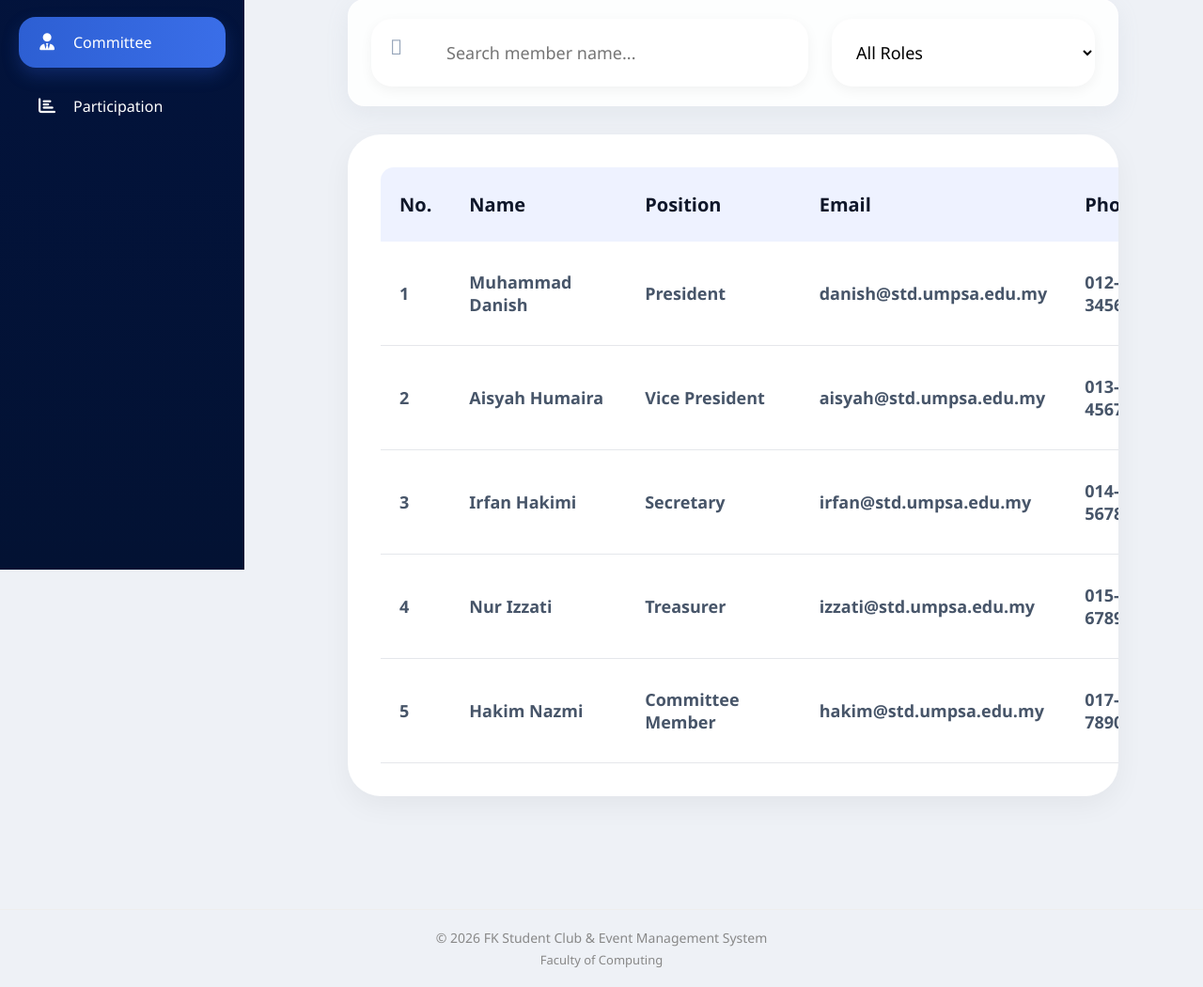
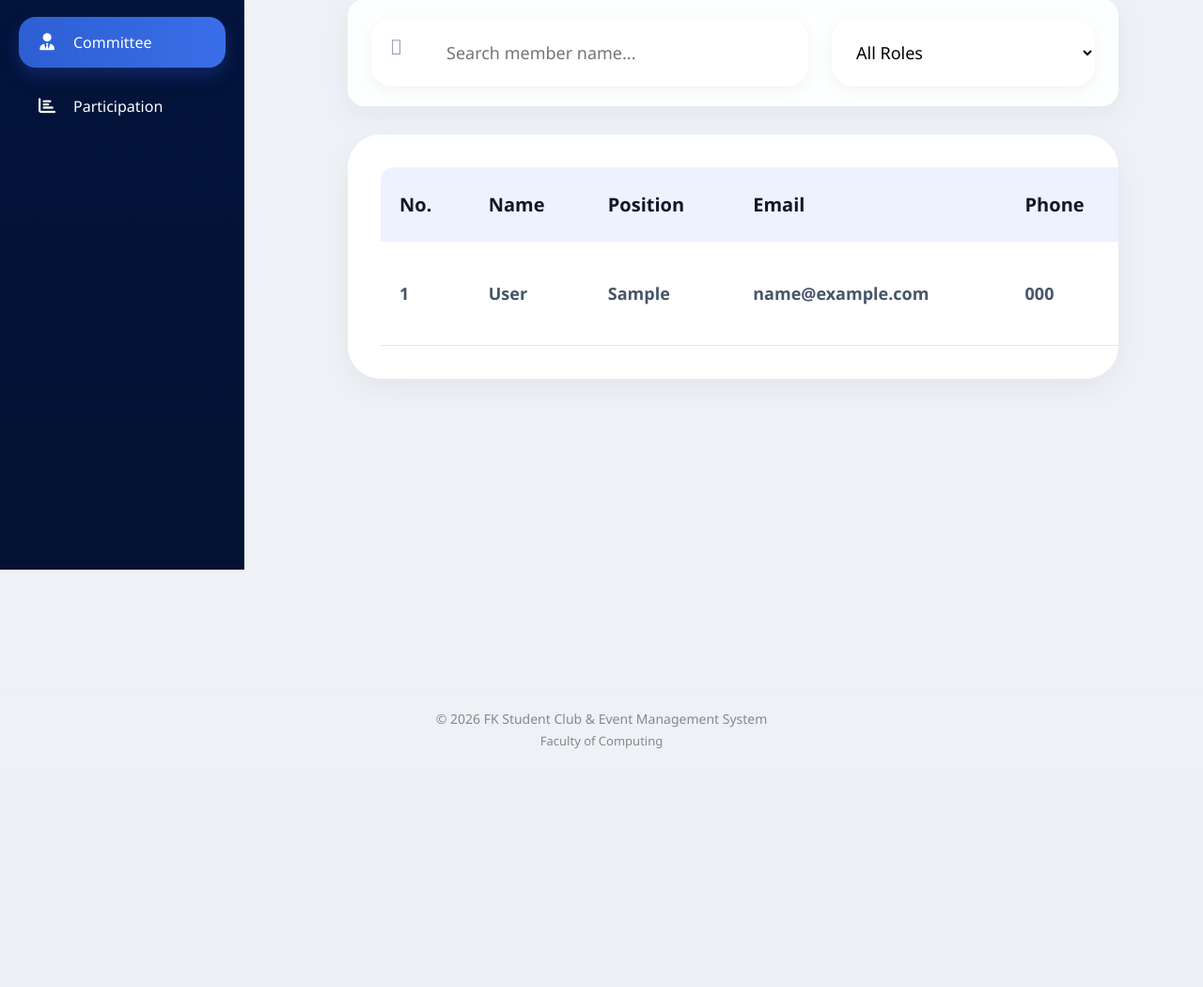
Before and after one commit to WEB-KITA-II-8/PROJECT-, a PHP site: page /Admin/manage_committee.php in a window 1280 px wide. Shown: the part 435-1485 px from the top of the page at 94% size. After the commit the page ends 1231 px from the top, so only its background shows below. Run offline with PHP 8.4, Linux system fonts and the light colour scheme; a user stored in the database is signed in; tables that the repository leaves empty or names only in its code hold one stand-in row (values such as "Sample post").

Commit message:
Add files via upload

```diff
--- a/Project_FK_Club/Admin/addcommittee.php
+++ b/Project_FK_Club/Admin/addcommittee.php
@@ -15,7 +15,7 @@ if ($_SERVER["REQUEST_METHOD"] === "POST" && isset($_POST['save_member'])) {
     $host     = "localhost";
     $db_user  = "root";
     $db_pass  = "";
-    $db_name  = "your_database_name";
+    $db_name  = "fk_student_club_event";
 
     $conn = new mysqli($host, $db_user, $db_pass, $db_name);
 
--- a/Project_FK_Club/Admin/manage_committee.php
+++ b/Project_FK_Club/Admin/manage_committee.php
@@ -8,50 +8,30 @@ session_start();
 $user_name = $_SESSION['full_name'] ?? 'Admin';
 $user_role = 'Administrator';
 
-// Dummy Data Example
-$committeeMembers = [
+// 1. DATABASE CONNECTION CONFIGURATION
+$host     = "localhost";
+$db_user  = "root";
+$db_pass  = "";
+$db_name  = "fk_student_club_event";
 
-    [
-        'id' => 1,
-        'name' => 'Muhammad Danish',
-        'position' => 'President',
-        'email' => 'danish@std.umpsa.edu.my',
-        'phone' => '012-3456789'
-    ],
+$conn = new mysqli($host, $db_user, $db_pass, $db_name);
 
-    [
-        'id' => 2,
-        'name' => 'Aisyah Humaira',
-        'position' => 'Vice President',
-        'email' => 'aisyah@std.umpsa.edu.my',
-        'phone' => '013-4567890'
-    ],
+// Check if connection succeeded
+if ($conn->connect_error) {
+    die("Database connection failed: " . $conn->connect_error);
+}
 
-    [
-        'id' => 3,
-        'name' => 'Irfan Hakimi',
-        'position' => 'Secretary',
-        'email' => 'irfan@std.umpsa.edu.my',
-        'phone' => '014-5678901'
-    ],
+// 2. FETCH DYNAMIC DATA FROM THE DATABASE
+$query = "SELECT id, fullname, position, email, phone FROM committee_members ORDER BY id DESC";
+$result = $conn->query($query);
 
-    [
-        'id' => 4,
-        'name' => 'Nur Izzati',
-        'position' => 'Treasurer',
-        'email' => 'izzati@std.umpsa.edu.my',
-        'phone' => '015-6789012'
-    ],
-
-    [
-        'id' => 5,
-        'name' => 'Hakim Nazmi',
-        'position' => 'Committee Member',
-        'email' => 'hakim@std.umpsa.edu.my',
-        'phone' => '017-7890123'
-    ]
-
-];
+$committeeMembers = [];
+if ($result) {
+    while ($row = $result->fetch_assoc()) {
+        $committeeMembers[] = $row;
+    }
+}
+$conn->close();
 ?>
 
 <title>Manage Committee</title>
@@ -63,164 +43,98 @@ $committeeMembers = [
 
 <div class="committee-wrapper">
 
-    <!-- PAGE HEADER -->
-
     <div class="page-header">
 
         <div>
-
-            <h2>
-                Committee Members
-            </h2>
-
-            <p>
-                Manage all committee members for club activities.
-            </p>
-
+            <h2>Committee Members</h2>
+            <p>Manage all committee members for club activities.</p>
         </div>
 
-        <a href="addcommittee.php"
-        class="add-member-btn">
-
-            <i class="fas fa-plus"></i>
-            Add Member
-
+        <a href="addcommittee.php" class="add-member-btn">
+            <i class="fas fa-plus"></i> Add Member
         </a>
 
     </div>
 
-    <!-- FILTER -->
-
     <div class="filter-section">
 
         <div class="search-box">
-
             <i class="fas fa-search"></i>
-
-            <input
-            type="text"
-            id="searchInput"
-            placeholder="Search member name...">
-
+            <input type="text" id="searchInput" placeholder="Search member name...">
         </div>
 
-        <select
-        id="roleFilter"
-        class="role-filter">
-
-            <option value="">
-                All Roles
-            </option>
-
-            <option value="President">
-                President
-            </option>
-
-            <option value="Vice President">
-                Vice President
-            </option>
-
-            <option value="Secretary">
-                Secretary
-            </option>
-
-            <option value="Treasurer">
-                Treasurer
-            </option>
-
-            <option value="Committee Member">
-                Committee Member
-            </option>
-
+        <select id="roleFilter" class="role-filter">
+            <option value="">All Roles</option>
+            <option value="President">President</option>
+            <option value="Vice President">Vice President</option>
+            <option value="Secretary">Secretary</option>
+            <option value="Treasurer">Treasurer</option>
+            <option value="Committee Member">Committee Member</option>
         </select>
 
     </div>
-
-    <!-- TABLE -->
 
     <div class="committee-card">
 
         <table class="committee-table">
 
             <thead>
-
                 <tr>
-
                     <th>No.</th>
                     <th>Name</th>
                     <th>Position</th>
                     <th>Email</th>
                     <th>Phone</th>
                     <th>Action</th>
-
                 </tr>
-
             </thead>
 
             <tbody id="committeeTable">
 
+            <?php if (!empty($committeeMembers)){ ?>
                 <?php foreach($committeeMembers as $index => $member){ ?>
 
-                <tr
-                data-name="<?= strtolower($member['name']); ?>"
-                data-role="<?= $member['position']; ?>">
+                    <tr data-name="<?= strtolower(htmlspecialchars($member['fullname'])); ?>"
+                        data-role="<?= htmlspecialchars($member['position']); ?>">
+
+                        <td><?= $index + 1 ?></td>
+
+                        <td><?= htmlspecialchars($member['fullname']); ?></td>
+
+                        <td><?= htmlspecialchars($member['position']); ?></td>
+
+                        <td><?= htmlspecialchars($member['email']); ?></td>
+
+                        <td><?= htmlspecialchars($member['phone']); ?></td>
 
                         <td>
-                        <?= $index + 1 ?>
-                    </td>
-
-                    <td>
-                        <?= $member['name']; ?>
-                    </td>
-
-                    <td>
-                        <?= $member['position']; ?>
-                    </td>
-
-                    <td>
-                        <?= $member['email']; ?>
-                    </td>
-
-                    <td>
-                        <?= $member['phone']; ?>
-                    </td>
-
-                    <td>
-
                             <div class="action-buttons">
 
-                            <a href="#"
-                            class="action-btn view-btn">
-
+                                <a href="view_committee.php?id=<?= $member['id']; ?>" class="action-btn view-btn">
                                     <i class="fas fa-eye"></i>
-
                                 </a>
 
-                            <a href="#"
-                            class="action-btn edit-btn">
-
+                                <a href="edit_committee.php?id=<?= $member['id']; ?>" class="action-btn edit-btn">
                                     <i class="fas fa-pen"></i>
-
                                 </a>
 
-                            <button
-                            class="action-btn delete-btn"
-
-                            onclick="openDeleteModal(
-                            <?= $member['id']; ?>,
-                            '<?= $member['name']; ?>'
-                            )">
-
+                                <button class="action-btn delete-btn"
+                                        onclick="openDeleteModal(<?= $member['id']; ?>, '<?= addslashes(htmlspecialchars($member['fullname'])); ?>')">
                                     <i class="fas fa-trash"></i>
-
                                 </button>
 
                             </div>
-
                         </td>
 
                     </tr>
 
+                <?php } ?>
+            <?php } else { ?>
+                <tr>
+                    <td colspan="6" style="text-align: center; color: #64748b; padding: 25px;">
+                        No committee members found in database.
+                    </td>
+                </tr>
             <?php } ?>
 
             </tbody>
@@ -233,45 +147,20 @@ $committeeMembers = [
 
 </div>
 
-<!-- DELETE MODAL -->
-
-<div id="deleteModal"
-class="modal-overlay">
+<div id="deleteModal" class="modal-overlay">
 
     <div class="delete-modal">
 
         <div class="warning-icon">
-
             <i class="fas fa-exclamation-triangle"></i>
-
         </div>
 
-        <h3>
-            Confirm Delete
-        </h3>
-
-        <p id="deleteText">
-            Are you sure want to delete?
-        </p>
+        <h3>Confirm Delete</h3>
+        <p id="deleteText">Are you sure want to delete?</p>
 
         <div class="modal-buttons">
-
-            <button
-            class="cancel-btn"
-            onclick="closeDeleteModal()">
-
-                Cancel
-
-            </button>
-
-            <a id="deleteLink"
-            href="#"
-            class="confirm-delete-btn">
-
-                Delete
-
-            </a>
-
+            <button class="cancel-btn" onclick="closeDeleteModal()">Cancel</button>
+            <a id="deleteLink" href="#" class="confirm-delete-btn">Delete</a>
         </div>
 
     </div>
@@ -279,96 +168,44 @@ class="modal-overlay">
 </div>
 
 <script>
+/* SEARCH AND FILTER LOGIC */
+const searchInput = document.getElementById("searchInput");
+const roleFilter = document.getElementById("roleFilter");
 
-/* SEARCH */
-
-const searchInput =
-document.getElementById("searchInput");
-
-const roleFilter =
-document.getElementById("roleFilter");
-
-searchInput.addEventListener(
-"keyup",
-filterTable
-);
-
-roleFilter.addEventListener(
-"change",
-filterTable
-);
+if (searchInput && roleFilter) {
+    searchInput.addEventListener("keyup", filterTable);
+    roleFilter.addEventListener("change", filterTable);
+}
 
 function filterTable(){
-
-    let searchValue =
-    searchInput.value.toLowerCase();
-
-    let selectedRole =
-    roleFilter.value;
-
-    let rows =
-    document.querySelectorAll(
-    "#committeeTable tr"
-    );
+    let searchValue = searchInput.value.toLowerCase();
+    let selectedRole = roleFilter.value;
+    let rows = document.querySelectorAll("#committeeTable tr");
 
     rows.forEach(row => {
+        // Prevent filtering logic from breaking on empty message row layout
+        if (!row.dataset.name) return;
 
-        let name =
-        row.dataset.name;
+        let name = row.dataset.name;
+        let role = row.dataset.role;
 
-        let role =
-        row.dataset.role;
+        let matchSearch = name.includes(searchValue);
+        let matchRole = selectedRole === "" || role === selectedRole;
 
-        let matchSearch =
-        name.includes(searchValue);
-
-        let matchRole =
-        selectedRole === ""
-        ||
-        role === selectedRole;
-
-        row.style.display =
-        (
-        matchSearch
-        &&
-        matchRole
-        )
-        ?
-        ""
-        :
-        "none";
+        row.style.display = (matchSearch && matchRole) ? "" : "none";
     });
 }
 
-/* DELETE MODAL */
-
-function openDeleteModal(id,name){
-
-document
-.getElementById("deleteModal")
-.style.display = "flex";
-
-document
-.getElementById("deleteText")
-.innerHTML =
-
-"Are you sure you want to delete <strong>"
-+ name +
-"</strong>?";
-
-document
-.getElementById("deleteLink")
-.href =
-"delete_committee.php?id=" + id;
+/* DELETE MODAL CONTROLS */
+function openDeleteModal(id, name){
+    document.getElementById("deleteModal").style.display = "flex";
+    document.getElementById("deleteText").innerHTML = "Are you sure you want to delete <strong>" + name + "</strong>?";
+    document.getElementById("deleteLink").href = "delete_committee.php?id=" + id;
 }
 
 function closeDeleteModal(){
-
-document
-.getElementById("deleteModal")
-.style.display = "none";
+    document.getElementById("deleteModal").style.display = "none";
 }
-
 </script>
 
 <?php include '../Includes/footer.php'; ?>
```
Also changed, not shown: Project_FK_Club/Admin/manage_clubs.php (+37 -18 lines). Lines whose indentation alone changed are shown as unchanged.
